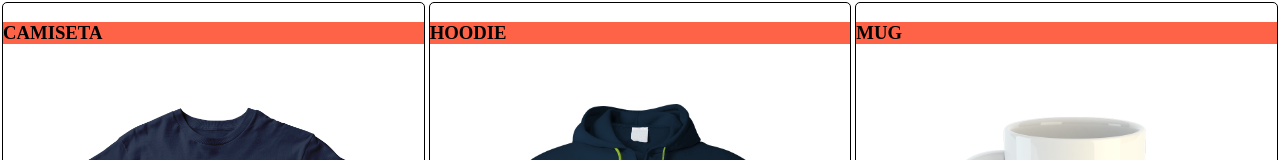
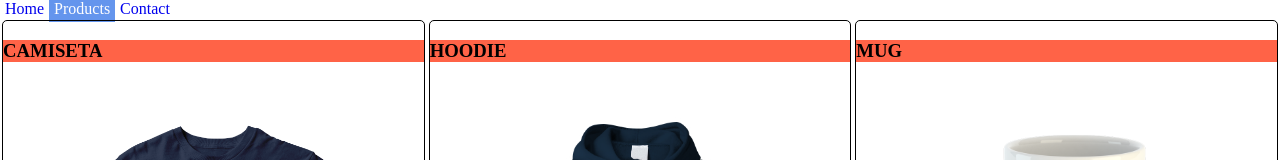
Before and after one commit to juanjosemayorga/platzi-store-angular, an Angular app: page /products in a window 1280 px wide. Shown: the top 160 px of the page. Built offline with nearby package versions, Linux system fonts and the light colour scheme.

Commit message:
page-not-found added

```diff
--- a/src/app/app.module.ts
+++ b/src/app/app.module.ts
@@ -15,6 +15,7 @@ import { DemoComponent } from './demo/demo.component';
 import { HeaderComponent } from './header/header.component';
 import { FooterComponent } from './footer/footer.component';
 import { BannerComponent } from './banner/banner.component';
+import { PageNotFoundComponent } from './page-not-found/page-not-found.component';
 
 @NgModule({
   declarations: [
@@ -29,7 +30,8 @@ import { BannerComponent } from './banner/banner.component';
     DemoComponent,
     HeaderComponent,
     FooterComponent,
-    BannerComponent
+    BannerComponent,
+    PageNotFoundComponent
   ],
   imports: [
     BrowserModule,
--- a/src/app/contact/contact.component.html
+++ b/src/app/contact/contact.component.html
@@ -1 +1,3 @@
+<app-header></app-header>
+
 <p>contact works!</p>
--- a/src/app/header/header.component.html
+++ b/src/app/header/header.component.html
@@ -1 +1,5 @@
-<p>header works!</p>
+<nav>
+  <a routerLink="/home" routerLinkActive="active">Home</a>
+  <a routerLink="/products" routerLinkActive="active">Products</a>
+  <a routerLink="/contact" routerLinkActive="active">Contact</a>
+</nav>
--- a/src/app/header/header.component.scss
+++ b/src/app/header/header.component.scss
@@ -0,0 +1,9 @@
+nav > a {
+  padding: 5px;
+  text-decoration: none;
+}
+
+.active {
+  background-color: cornflowerblue;
+  color: white;
+}
--- /dev/null
+++ b/src/app/page-not-found/page-not-found.component.html
@@ -0,0 +1 @@
+<p>page-not-found works!</p>
--- /dev/null
+++ b/src/app/page-not-found/page-not-found.component.ts
@@ -0,0 +1,15 @@
+import { Component, OnInit } from '@angular/core';
+
+@Component({
+  selector: 'app-page-not-found',
+  templateUrl: './page-not-found.component.html',
+  styleUrls: ['./page-not-found.component.scss']
+})
+export class PageNotFoundComponent implements OnInit {
+
+  constructor() { }
+
+  ngOnInit(): void {
+  }
+
+}
--- a/src/app/products/products.component.html
+++ b/src/app/products/products.component.html
@@ -1,3 +1,5 @@
+<app-header></app-header>
+
 <div class="product-grid">
   <app-product
     *ngFor="let product of products"
```
Also changed, not shown: src/app/app-routing.module.ts (+10 -0 lines), src/app/page-not-found/page-not-found.component.scss (added), 1 other file (tests, documents, lock files or other folders).
